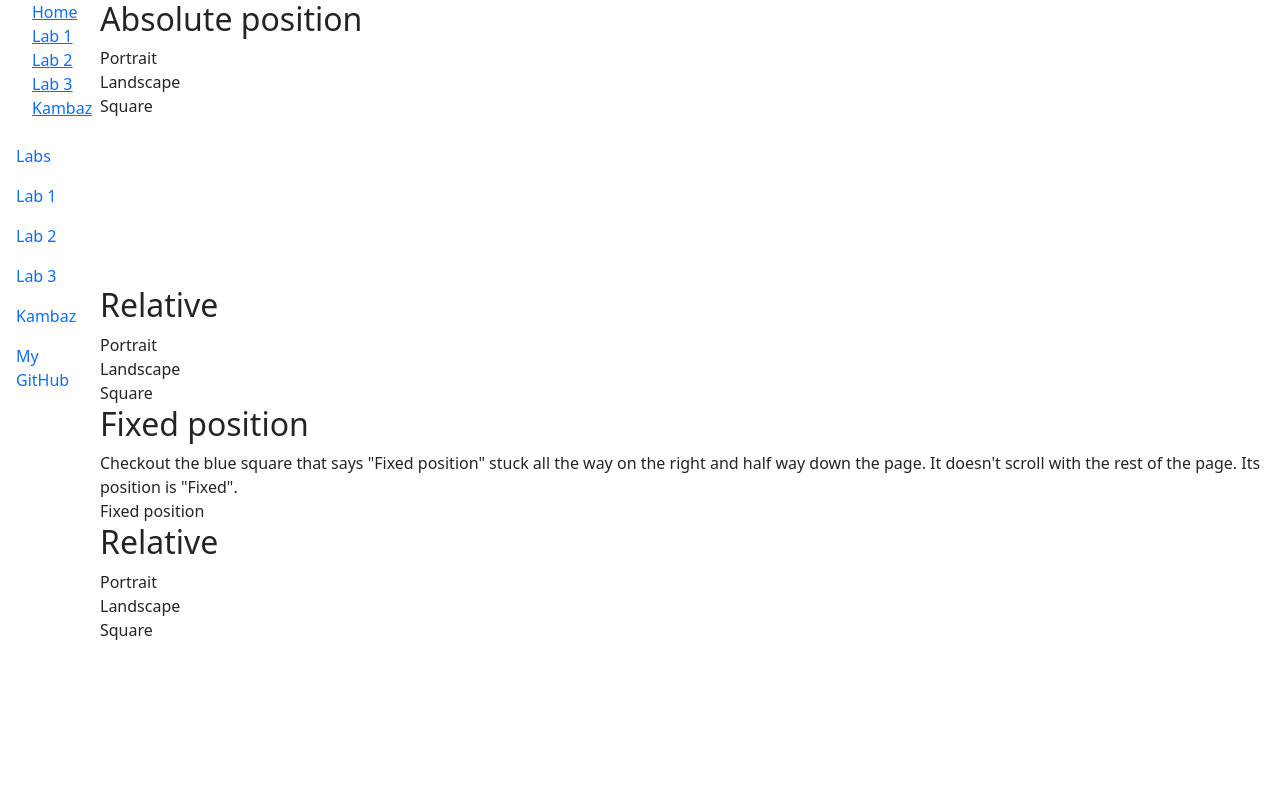
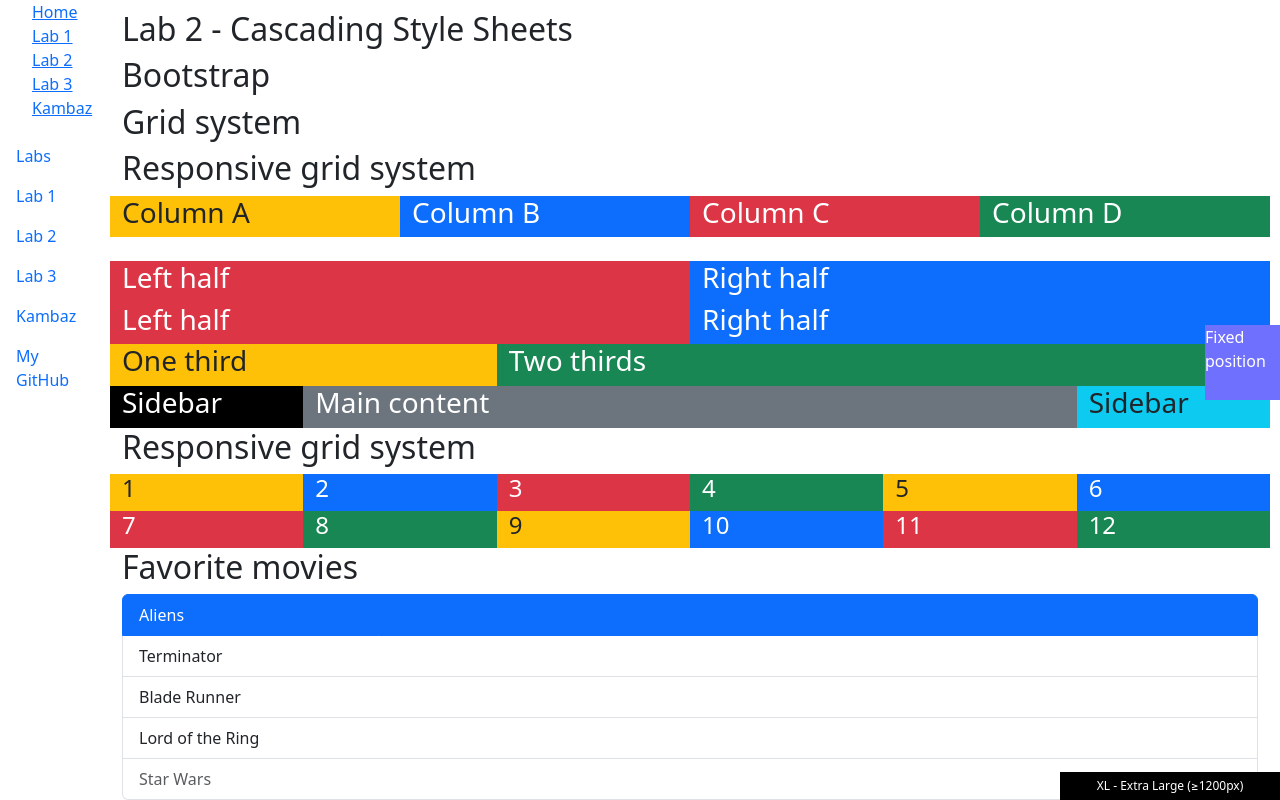
Before and after one commit to PranavGupta26/kambaz-next-js, a Next.js app: page /Labs/Lab2 in a window 1280 px wide. Shown: the top 800 px of the page. Built offline with nearby package versions, Linux system fonts and the light colour scheme.

Commit message:
a2 CSS and Bootstrap

```diff
--- a/app/Labs/Lab2/index.css
+++ b/app/Labs/Lab2/index.css
@@ -14,12 +14,12 @@
 .wd-bg-color-gray {
    background-color: lightgray; }
 .wd-dimension-portrait {
-   width: 350px;
-   height: 75px;
+   width: 75px;
+   height: 120px;
 }
 .wd-dimension-landscape {
-   width: 90px;
-   height: 130px;
+   width: 130px;
+   height: 90px;
 }
 .wd-dimension-square {
    width: 75px;
@@ -49,8 +49,8 @@
    top: 20px; left: 120px; }
 #wd-screen-size-label {
   position: fixed;
-  top: 0;
-  left: 0;
+  bottom: 0;
+  right: 0;
   background-color: black;
   color: white;
   padding: 5px;
--- a/app/Labs/Lab2/page.tsx
+++ b/app/Labs/Lab2/page.tsx
@@ -1,69 +1,98 @@
-import React from "react";
+import { Container } from "react-bootstrap";
+import BackgroundColors from "./BackgroundColors";
+import BootstrapGrids from "./BootstrapGrids";
+import Dimensions from "./Dimensions";
+import ForegroundColors from "./ForegroundColors";
+import "./index.css";
+import Positions from "./Positions";
+import ScreenSizeLabel from "./ScreenSizeLabel";
+import Borders from "./Borders";
+import Padding from "./Padding";
+import Margins from "./Margins";
+import Corners from "./Corners";
+import Zindex from "./Zindex";
+import Float from "./Float";
+import GridLayout from "./GridLayout";
+import Flex from "./Flex";
+import ReactIcons from "./ReactIcons";
+import BootstrapTables from "./BootstrapTables";
+import BootstrapLists from "./BootstrapLists";
+import BootstrapForms from "./BootstrapForms";
+import BootstrapNavigation from "./BootstrapNavigation";
+export default function Lab2() {
+  return (
+    <Container fluid>
+    <div id="wd-lab2">
+      <h2>Lab 2 - Cascading Style Sheets</h2>
+      <ScreenSizeLabel/>
+      <BootstrapGrids/>
+      <BootstrapLists/>
+      <BootstrapForms/>
+      <BootstrapNavigation/>
+      <Corners />
+      <Zindex />
+      <Borders />
+      <GridLayout />
+      <Margins />
+      <Padding />
+      <Float />
+      <Flex />
+      <ReactIcons />
+      <BootstrapTables />
+      <Positions/>
+      <Dimensions/>
+      <h3>Styling with the STYLE attribute</h3>
+      <p style={{ backgroundColor: "blue", color: "white" }}>
+        Style attribute allows configuring look and feel
+        right on the element. Although it's very convenient
+        it is considered bad practice and you should avoid
+        using the style attribute</p>
+        <ForegroundColors/>
+        <BackgroundColors/>
+        <div id="wd-css-id-selectors">
+        <h3>ID selectors</h3>
+        <p id="wd-id-selector-1">
+Instead of changing the look and feel of all the
+elements of the same name, e.g., P, we can refer to a specific element by its ID
+        </p>
+        <p id="wd-id-selector-2">
+Here's another paragraph using a different ID and a different look and
+          feel
+        </p>
+      </div>
+          <div id="wd-css-class-selectors">
+      <h3>Class selectors</h3>
 
-export default function Positions() {
-  return (
-    <>
-      <div id="wd-css-position-absolute">
-        <h2>Absolute position</h2>
-        <div className="wd-bg-color-gray">
-          <div className="wd-pos-relative">
-            <div className="wd-pos-absolute-10-10 wd-bg-color-yellow wd-dimension-portrait">
-              Portrait
-            </div>
-            <div className="wd-pos-absolute-50-50 wd-bg-color-blue wd-fg-color-white wd-dimension-landscape">
-              Landscape
-            </div>
-            <div className="wd-pos-absolute-120-20 wd-bg-color-red wd-dimension-square">
-              Square
-            </div>
-          </div>
-        </div>
-        <br />
-        <br />
-        <br />
-        <br />
-        <br />
-        <br />
-        <br />
-      </div>
+      <p className="wd-class-selector">
+    Instead of using IDs to refer to elements, you can use an element's CLASS attribute
+      </p>
 
-      <div id="wd-css-position-relative">
-        <h2>Relative</h2>
-        <div className="wd-bg-color-gray">
-          <div className="wd-bg-color-yellow wd-dimension-portrait">
-            <div className="wd-pos-relative-nudge-down-right">Portrait</div>
-          </div>
-          <div className="wd-pos-relative-nudge-up-right wd-bg-color-blue wd-fg-color-white wd-dimension-landscape">
-            Landscape
-          </div>
-          <div className="wd-bg-color-red wd-dimension-square">Square</div>
+      <h4 className="wd-class-selector">
+    This heading has same style as paragraph above
+      </h4>
+
+    </div>
+    <div id="wd-css-document-structure">
+      <div className="wd-selector-1">
+        <h3>Document structure selectors</h3>
+        <div className="wd-selector-2">
+          Selectors can be combined to refer elements in particular
+          places in the document
+          <p className="wd-selector-3">
+            This paragraph's red background is referenced as
+            <br />
+            .selector-2 .selector3<br />
+            meaning the descendant of some ancestor.<br />
+            <span className="wd-selector-4">
+              Whereas this span is a direct child of its parent
+            </span><br />
+              You can combine these relationships to create specific
+              styles depending on the document structure
+          </p>
         </div>
       </div>
+    </div>
+    </div>
+    </Container>);
 
-      <div id="wd-css-position-fixed">
-        <h2>Fixed position</h2>
-        Checkout the blue square that says &quot;Fixed position&quot; stuck all
-        the way on the right and half way down the page. It doesn&apos;t scroll
-        with the rest of the page. Its position is &quot;Fixed&quot;.
-        <div className="wd-pos-fixed wd-dimension-square wd-bg-color-blue wd-fg-color-white">
-          Fixed position
-        </div>
-      </div>
-
-      <div id="wd-css-position-relative">
-        <h2>Relative</h2>
-        <div className="wd-bg-color-gray">
-          <div className="wd-bg-color-yellow wd-dimension-portrait">
-            <div className="wd-bg-color-red wd-pos-relative-nudge-down-right">
-              Portrait
-            </div>
-          </div>
-          <div className="wd-pos-relative-nudge-up-right wd-bg-color-blue wd-fg-color-white wd-dimension-landscape">
-            Landscape
-          </div>
-          <div className="wd-bg-color-red wd-dimension-square">Square</div>
-        </div>
-      </div>
-    </>
-  );
-}
+    }
```
